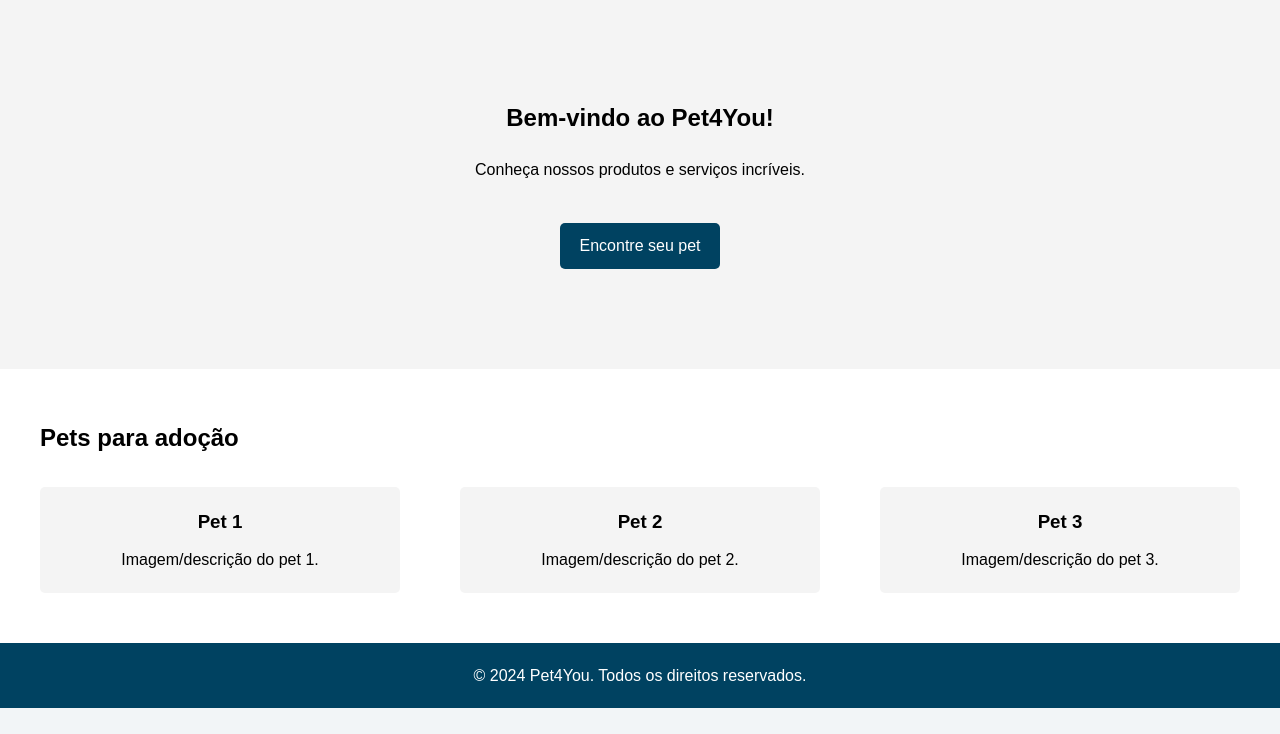
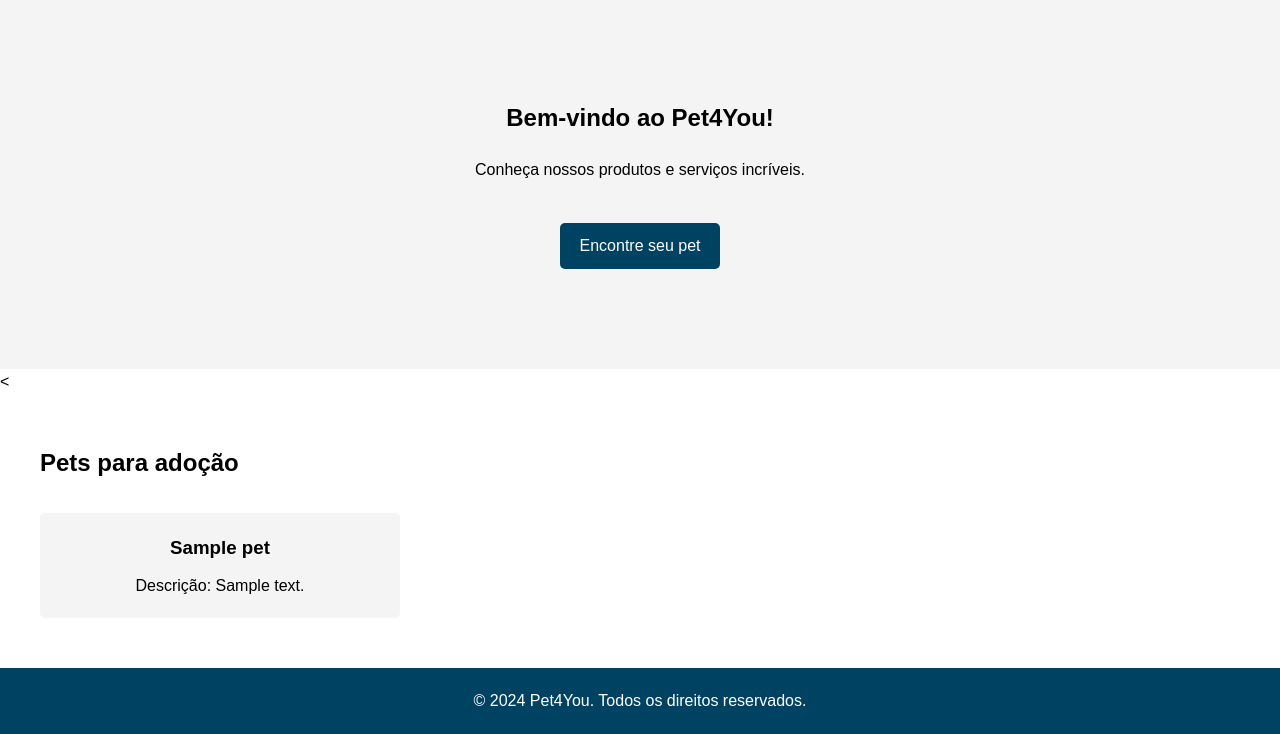
Before and after one commit to antonioz2022/ProjetoFDS, a Django app: page /pet4you_app/ in a window 1280 px wide. Shown: the part 101-835 px from the top of the page. Before the commit the page ends 809 px from the top, so only its background shows below. Run offline with Django 5.2, Linux system fonts and the light colour scheme; tables that the repository leaves empty hold one stand-in row (values such as "Sample post"); parts of the project's set-up code (start-up, migrations or seed data) failed here and were passed over.

Commit message:
adding the listing

```diff
--- a/pet4you_app/apps.py
+++ b/pet4you_app/apps.py
@@ -1,5 +1,4 @@
 from django.apps import AppConfig
-
 
 class Pet4YouAppConfig(AppConfig):
     default_auto_field = 'django.db.models.BigAutoField'
--- a/pet4you_app/models.py
+++ b/pet4you_app/models.py
@@ -10,7 +10,7 @@ class Pet(models.Model):
     photo = models.CharField(max_length=500, null=True)
     created_at = models.DateTimeField(auto_now_add=True)
     owner = models.ForeignKey(User, on_delete=models.CASCADE)
-    favorited = models.BooleanField()
+    favorited = models.BooleanField(default=False)
 
     def __str__(self):
         return self.name
--- a/pet4you_app/templates/home.html
+++ b/pet4you_app/templates/home.html
@@ -32,25 +32,23 @@
   </div>
 </section>
 
+<<!-- No seu template home.html -->
+
 <section class="content">
   <div class="container">
     <h2>Pets para adoção</h2>
     <div class="services">
+      {% for pet in pets_para_adocao %}
       <div class="service">
-        <h3>Pet 1</h3>
-        <p>Imagem/descrição do pet 1.</p>
+        <h3>{{ pet.name }}</h3>
+        <p>Descrição: {{ pet.description }}</p>
+        <!-- Aqui você pode adicionar a lógica para exibir a imagem do pet, se necessário -->
       </div>
-      <div class="service">
-        <h3>Pet 2</h3>
-        <p>Imagem/descrição do pet 2.</p>
-      </div>
-      <div class="service">
-        <h3>Pet 3</h3>
-        <p>Imagem/descrição do pet 3.</p>
-      </div>
+      {% endfor %}
     </div>
   </div>
 </section>
+
 
 <footer class="home-footer">
   <div class="container">
--- a/pet4you_app/urls.py
+++ b/pet4you_app/urls.py
@@ -17,4 +17,5 @@ urlpatterns = [
     path("edit/<int:pet_id>/", views.edit_post, name="edit_post"),
     path('favoritar_pet/<int:pet_id>/', views.favoritar_pet, name='favoritar_pet'),
     path('desfavoritar_pet/<int:pet_id>/', views.desfavoritar_pet, name='desfavoritar_pet'),
+    path('listar_pets/', views.listar_pets, name='listar_pets'),
 ]
--- a/pet4you_app/views.py
+++ b/pet4you_app/views.py
@@ -19,20 +19,16 @@ from .forms import PetForm
 
 
 def createPost(request):
-   p = Pet.objects.all()
-   if(request.method == 'POST'):
-       name = request.POST.get('name')
-       species = request.POST.get('species')
-       breed = request.POST.get('breed')
-       age = request.POST.get('age')
-       description = request.POST.get('description')
-       photo = request.POST.get('photo')
-       owner = request.user
-       pet = Pet(name=name, species=species,breed=breed,age=age,description=description, photo=photo,created_at='',owner=owner,favorited=False)
-       pet.save()
-       return redirect("pet4you:home")
-   else:
-       return render(request, 'posting.html')
+    if request.method == 'POST':
+        form = PetForm(request.POST)
+        if form.is_valid():
+            form.instance.owner = request.user
+            form.save()
+            return redirect('pet4you:home')
+    else:
+        form = PetForm()
+    return render(request, 'posting.html', {'form': form})
+
 
 def favoritar_pet(request, pet_id):
     pet = get_object_or_404(Pet, id=pet_id)
@@ -113,7 +109,9 @@ def logout(request):
     return redirect('home')
 
 def home(request):
-    return render(request, "home.html", {})
+    pets_para_adocao = Pet.objects.filter(favorited=False)  # Recupera todos os pets para adoção
+    return render(request, "home.html", {'pets_para_adocao': pets_para_adocao})
+
 
 def edit_post(request, pet_id):
     pet = get_object_or_404(Pet, pk=pet_id)
@@ -127,3 +125,16 @@ def edit_post(request, pet_id):
         form = PetForm(instance=pet)
 
     return render(request, 'edit_post.html', {'form': form})
+
+
+
+
+def listar_pets(request):
+    pets = Pet.objects.all()
+    return render(request, 'listarpet.html', {'pets': pets})
+
+
+
+def home(request):
+    pets_para_adocao = Pet.objects.all()  # Recupera todos os pets para adoção
+    return render(request, "home.html", {'pets_para_adocao': pets_para_adocao})
```
Also changed, not shown: pet4you_app/templates/listarpet.html (added, +17 -0 lines).
